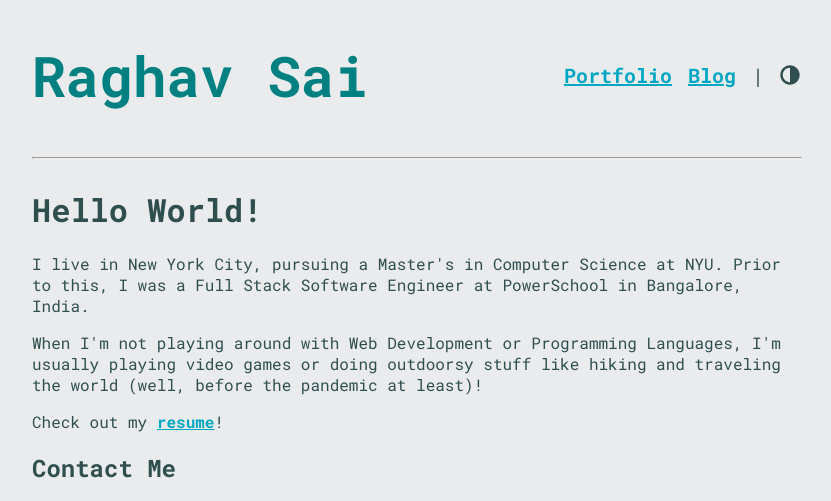
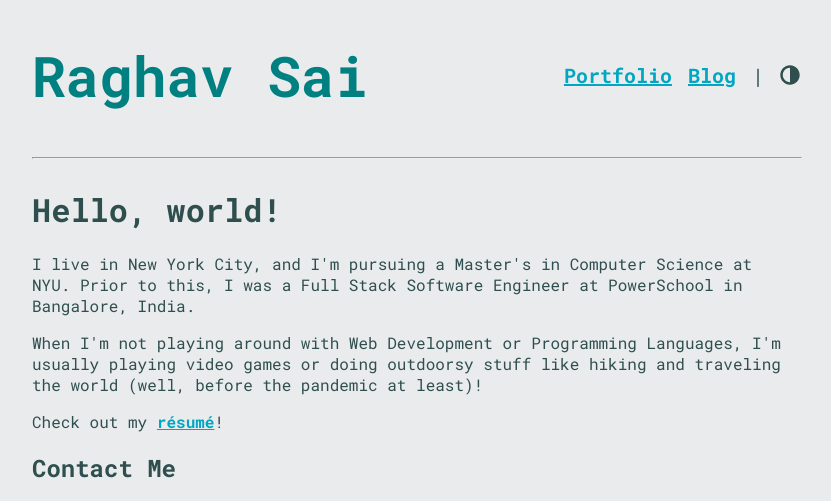
Before and after one commit to petgoldfish/raghavsai.com, a Gatsby site: page / in a window 1280 px wide. Shown: the top 501 px of the page, without its empty margins (224-1055 px from the left). Built offline with nearby package versions, Linux system fonts and the light colour scheme; Gatsby itself is replaced by a stand-in of ours.

Commit message:
General improvements
Signed-off-by: Aditya Sirish <aditya@saky.in>

```diff
--- a/src/pages/index.tsx
+++ b/src/pages/index.tsx
@@ -20,9 +20,9 @@ function IndexPage() {
 					`react`,
 				]}
 			/>
-			<h1>Hello World!</h1>
+			<h1>Hello, world!</h1>
 			<p>
-				I live in New York City, pursuing a Master's in Computer Science at NYU.
+				I live in New York City, and I'm pursuing a Master's in Computer Science at NYU.
 				Prior to this, I was a Full Stack Software Engineer at PowerSchool in
 				Bangalore, India.
 			</p>
@@ -34,7 +34,7 @@ function IndexPage() {
 			<p>
 				Check out my{" "}
 				<a href="/resume" target="_blank" rel="noopener noreferrer">
-					resume
+					résumé
 				</a>
 				!
 			</p>
--- a/src/pages/portfolio.tsx
+++ b/src/pages/portfolio.tsx
@@ -117,7 +117,7 @@ function PortfolioPage() {
 			</article>
 			<hr />
 			<article>
-				<h2 className="project-type">OTHERS</h2>
+				<h2 className="project-type">MISC.</h2>
 				<section>
 					<h3>Chip8 Emulator</h3>
 					<h4>
```
